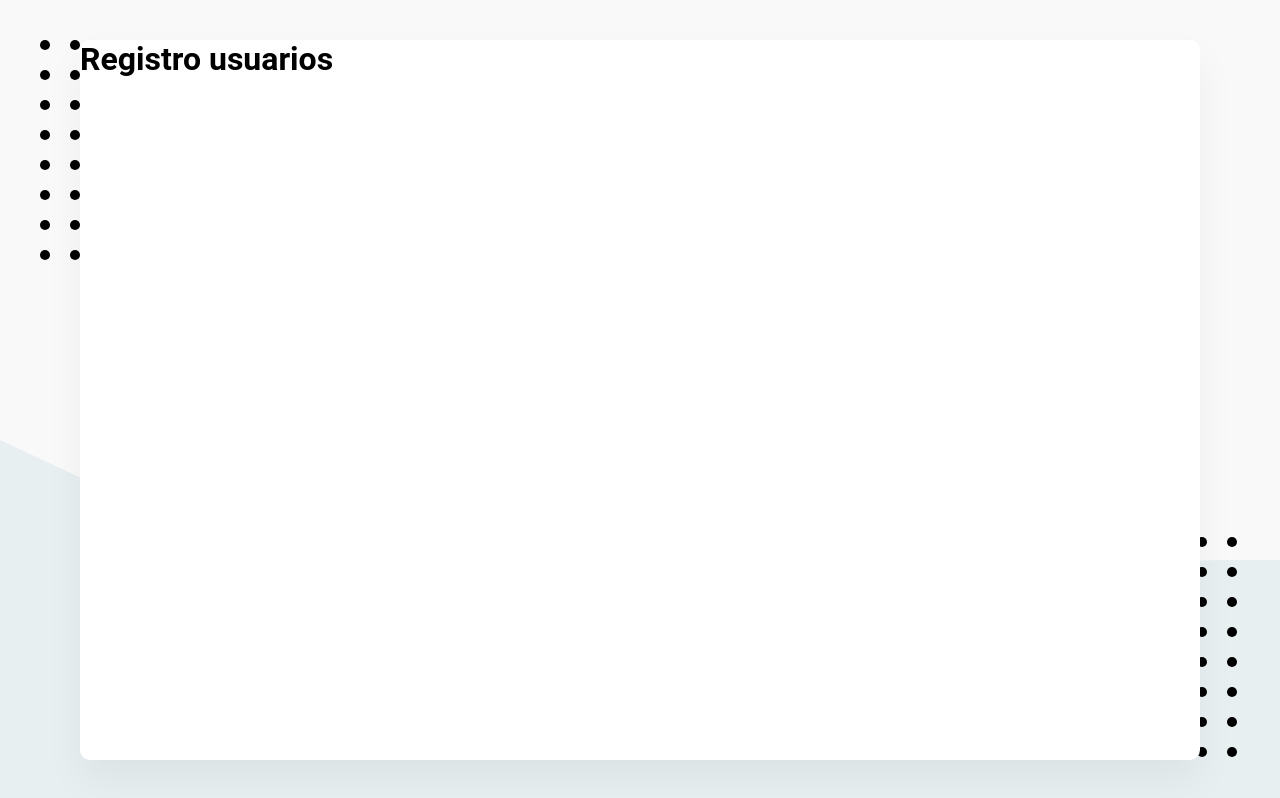
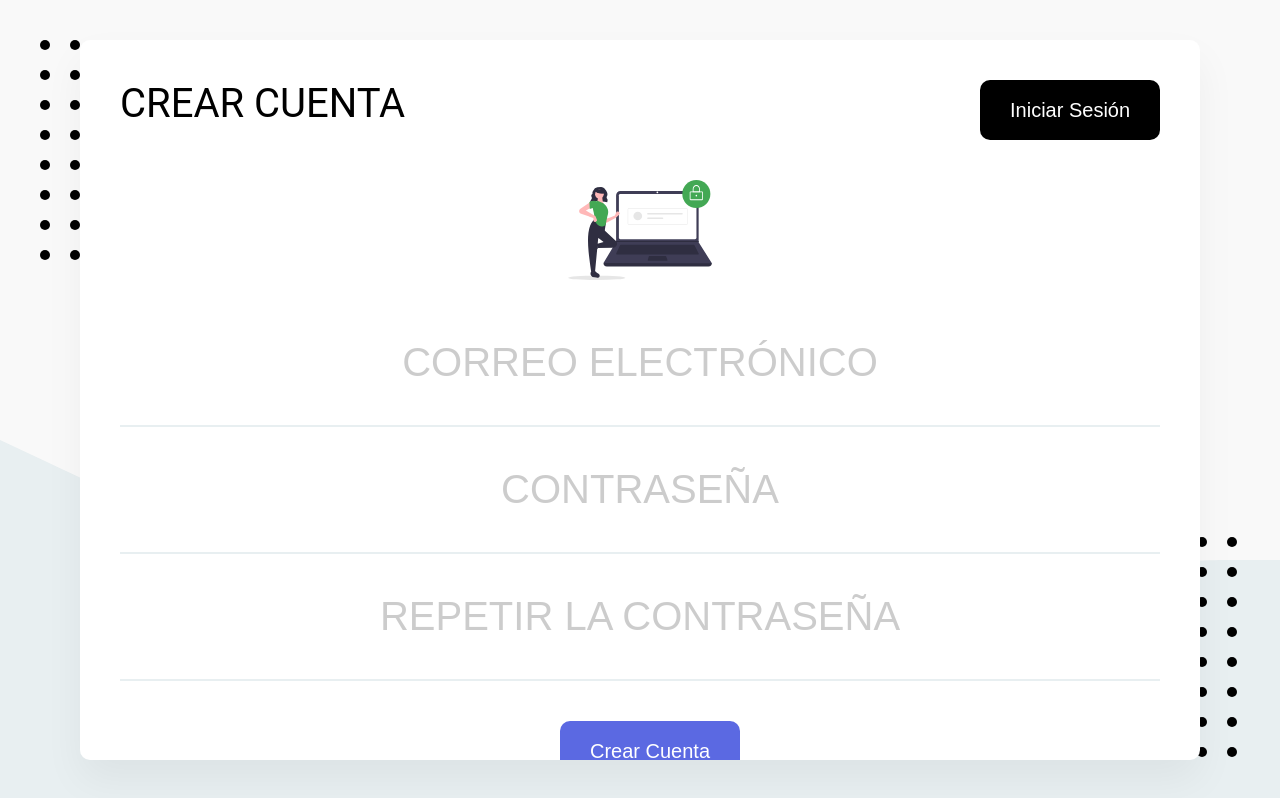
Before and after one commit to renedelcarpio/lista_gastos, a React (Create React App) app: page /crear-cuenta in a window 1280 px wide. Built offline with nearby package versions, Linux system fonts and the light colour scheme; what webfontloader would draw is missing.

Commit message:
se crearon los elementos de formulario y el tema donde estan todos los colores, se estructuro la pagina de registro de usuarios

```diff
--- a/src/components/RegistroUsuarios.js
+++ b/src/components/RegistroUsuarios.js
@@ -1,10 +1,58 @@
 import React from 'react';
+import { Helmet } from 'react-helmet';
+import {
+	Header,
+	Titulo,
+	ContenedorHeader,
+	ContenedorBotones,
+} from '../elements/Header';
+import Boton from '../elements/Boton';
+import {
+	Formulario,
+	Input,
+	ContenedorBoton,
+} from '../elements/ElementosDeFormulario';
+import { ReactComponent as SvgLogin } from '../images/registro.svg';
+import styled from 'styled-components';
+
+const Svg = styled(SvgLogin)`
+	width: 100%;
+	max-height: 6.25rem; /* 100px */
+	margin-bottom: 1.25rem; /* 20px */
+`;
 
 const RegistroUsuarios = () => {
 	return (
-		<div>
-			<h1>Registro usuarios</h1>
-		</div>
+		<>
+			<Helmet>
+				<title>Crear Cuenta</title>
+			</Helmet>
+
+			<Header>
+				<ContenedorHeader>
+					<Titulo>Crear Cuenta</Titulo>
+					<div>
+						<Boton to='/iniciar-sesion'>Iniciar Sesión</Boton>
+					</div>
+				</ContenedorHeader>
+			</Header>
+
+			<Formulario>
+				<Svg />
+				<Input type='email' name='email' placeholder='Correo Electrónico' />
+				<Input type='password' name='password' placeholder='Contraseña' />
+				<Input
+					type='password'
+					name='password2'
+					placeholder='Repetir la Contraseña'
+				/>
+				<ContenedorBoton>
+					<Boton as='button' primario type='submit'>
+						Crear Cuenta
+					</Boton>
+				</ContenedorBoton>
+			</Formulario>
+		</>
 	);
 };
 
--- /dev/null
+++ b/src/elements/ElementosDeFormulario.js
@@ -0,0 +1,66 @@
+import styled from 'styled-components';
+import theme from '../theme';
+
+const ContenedorFiltros = styled.div`
+	display: flex;
+	justify-content: space-between;
+	margin-bottom: 1.87rem; /* 30px */
+
+	@media (max-width: 60rem) {
+		/* 950px */
+		flex-direction: column;
+
+		& > * {
+			width: 100%;
+			margin-bottom: 0.62rem; /* 10px */
+		}
+	}
+`;
+
+const Formulario = styled.form`
+	padding: 0 2.5rem; /* 40px */
+	height: 100%;
+	display: flex;
+	flex-direction: column;
+	justify-content: space-around;
+	input {
+		width: 100%;
+		text-align: center;
+		padding: 2.5rem 0;
+		font-family: 'Work Sans', sans-serif;
+		&::placeholder {
+			color: rgba(0, 0, 0, 0.2);
+		}
+	}
+
+	@media (max-width: 60rem) {
+		/* 950px */
+		justify-content: start;
+	}
+`;
+
+const Input = styled.input`
+	font-size: 2.5rem; /* 40px */
+	text-transform: uppercase;
+	border: none;
+	border-bottom: 2px solid ${theme.grisClaro};
+	outline: none;
+
+	@media (max-width: 60rem) {
+		/* 950px */
+		font-size: 2.2rem; /* 24px */
+	}
+`;
+
+const InputGrande = styled(Input)`
+	font-size: 4.37rem; /* 70px */
+	font-weight: bold;
+`;
+
+const ContenedorBoton = styled.div`
+	display: flex;
+	justify-content: center;
+	margin: 2.5rem 0; /* 40px */
+`;
+
+export { ContenedorFiltros, Formulario, Input, InputGrande, ContenedorBoton };
--- /dev/null
+++ b/src/theme.js
@@ -0,0 +1,12 @@
+const theme = {
+	fondo: '#F9F9F9',
+	colorPrimario: '#5B69E2',
+	colorSecundario: '#000',
+	verde: '#43A854',
+	rojo: '#E34747',
+	grisClaro: '#E8EFF1',
+	grisClaro2: '#CBDDE2',
+	azulClaro: '#8792F1',
+};
+
+export default theme;
```
